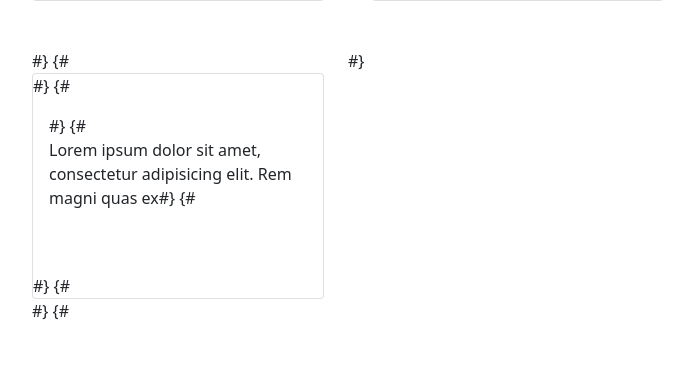
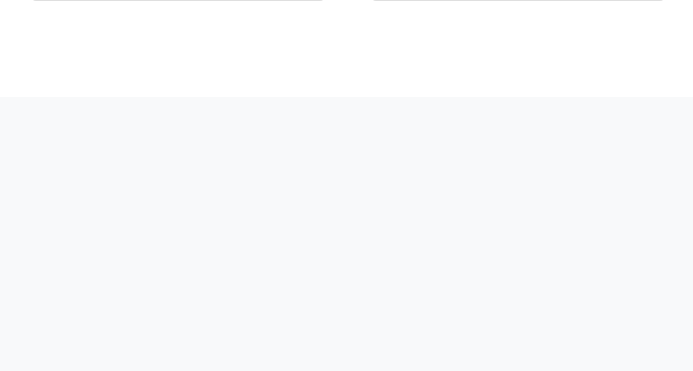
Before and after one commit to IyadElwy/GIU-INTERNSHIP-PORTAL, a Django app: template templates/portal/generic_job.html in a window 1280 px wide. Shown: the part 1005-1376 px from the top of the page, without its empty margins (98-791 px from the left). After the commit the page ends 1006 px from the top, so only its background shows below. Run offline with Django 4.2, Linux system fonts and the light colour scheme; the template is opened without the code that fills it, so the values that code supplies are empty; some libraries are stand-ins or nearby versions.

```diff
--- a/templates/portal/generic_job.html
+++ b/templates/portal/generic_job.html
@@ -105,25 +105,7 @@
             </div>
 
 
-            {#
-            <div class="col-md-4 mb-5">#}
-                {#
-                <div class="card h-100">#}
-                    {#
-                    <div class="card-body">#}
-                        {# <h2 class="card-title">Apply</h2>#}
-                        {# <p class="card-text">Lorem ipsum dolor sit amet, consectetur adipisicing elit. Rem magni quas
-                            ex#}
-                            {# numquam, maxime minus quam molestias corporis quod, ea minima accusamus.</p>#}
-                        {#
-                    </div>
-                    #}
-                    {#
-                </div>
-                #}
-                {#
-            </div>
-            #}
+
 
 
         </div>
```
